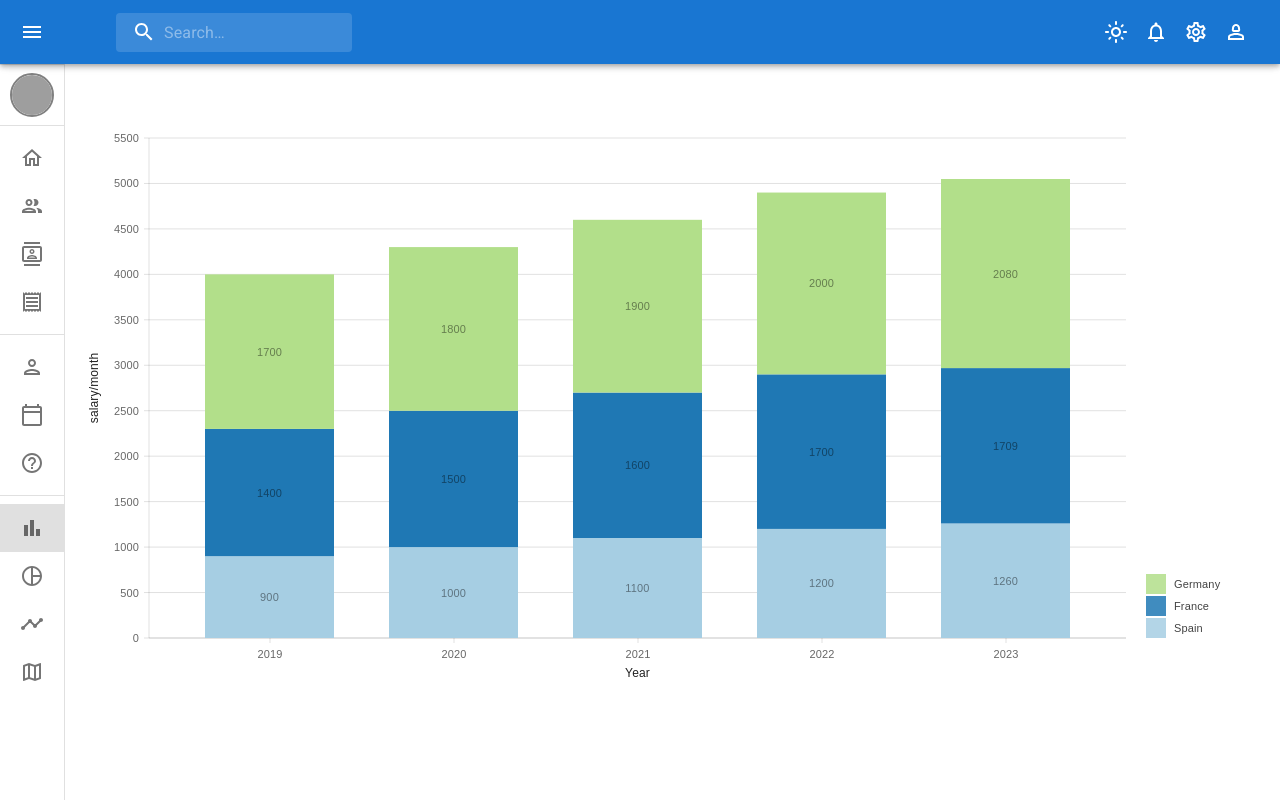
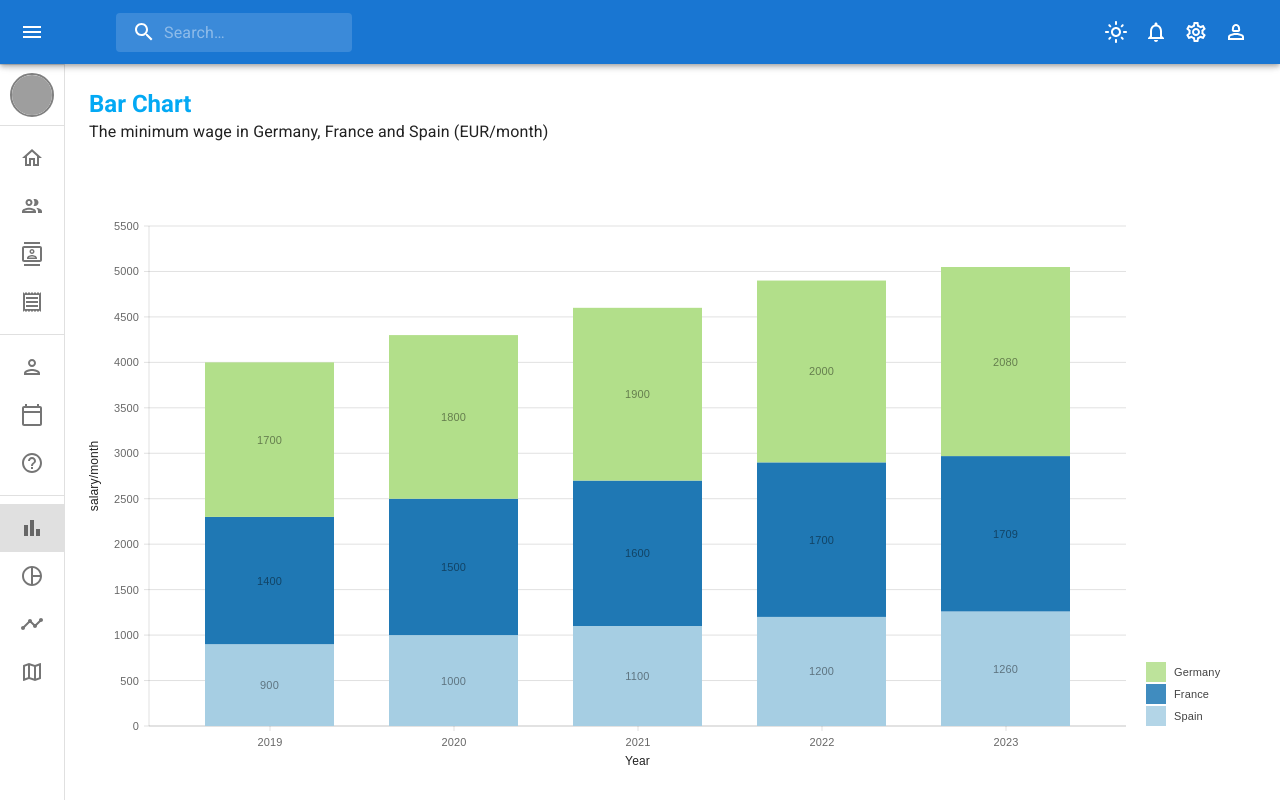
Before and after one commit to saadsayed15/React_Admin_Dashboard, a React (Vite) app: page /bar in a window 1280 px wide. Built offline with nearby package versions, Linux system fonts and the light colour scheme; grey boxes are pictures that could not be loaded.

Commit message:
fix base path

```diff
--- a/src/pages/barchart/BarChart.jsx
+++ b/src/pages/barchart/BarChart.jsx
@@ -2,16 +2,16 @@ import React from "react";
 // import { ResponsiveBar } from "@nivo/bar";
 import { Box, useTheme } from "@mui/material";
 import Bar from "./Bar";
-// import Header from "../../components/Header";
+import Header from "../../components/Header";
 
 const BarChart = () => {
   const theme = useTheme();
   return (
     <Box>
-      {/* <Header
+      <Header
         title="Bar Chart"
         subTitle="The minimum wage in Germany, France and Spain (EUR/month)"
-      /> */}
+      />
       <Bar />
     </Box>
   );
```
